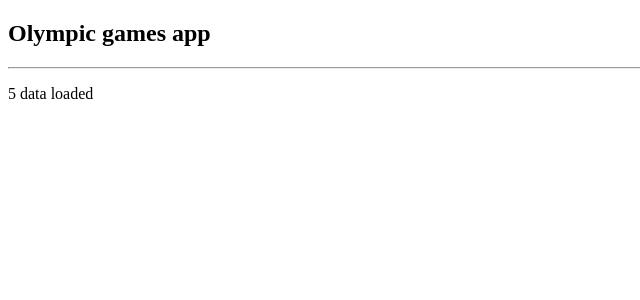
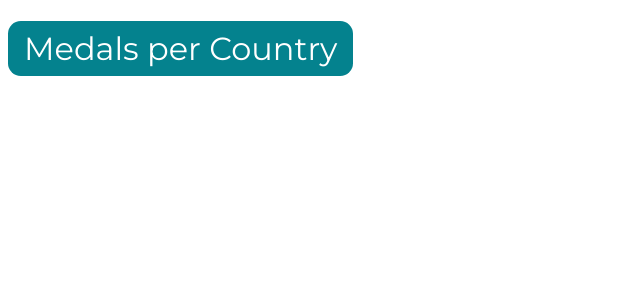
Before and after one commit to maximedrouault/TeleSport, an Angular app: page / in a window 1280 px wide. Shown: the top 300 px of the page, without its empty margins (0-640 px from the left). Built offline with nearby package versions, Linux system fonts and the light colour scheme.

Commit message:
Add title component

```diff
--- a/src/app/app.module.ts
+++ b/src/app/app.module.ts
@@ -5,10 +5,11 @@ import { AppRoutingModule } from './app-routing.module';
 import { AppComponent } from './app.component';
 import { HomeComponent } from './pages/home/home.component';
 import { NotFoundComponent } from './pages/not-found/not-found.component';
+import {TitleComponent} from "./components/title/title.component";
 
 @NgModule({
   declarations: [AppComponent, HomeComponent, NotFoundComponent],
-  imports: [BrowserModule, AppRoutingModule, HttpClientModule],
+    imports: [BrowserModule, AppRoutingModule, HttpClientModule, TitleComponent],
   providers: [],
   bootstrap: [AppComponent],
 })
--- /dev/null
+++ b/src/app/components/title/title.component.html
@@ -0,0 +1 @@
+<h1>{{ title }}</h1>
--- /dev/null
+++ b/src/app/components/title/title.component.scss
@@ -0,0 +1,9 @@
+h1 {
+  width: fit-content;
+  padding: 0.5rem 1rem 0.5rem 1rem;
+  text-align: center;
+  color: white;
+  background-color: rgba(4, 130,142, 1);
+  border-radius: 0.8rem;
+  font-weight: inherit;
+}
--- a/src/app/pages/home/home.component.html
+++ b/src/app/pages/home/home.component.html
@@ -1,3 +1 @@
-<h2>Olympic games app</h2>
-<hr />
-<p>{{ (olympics$ | async)?.length }} data loaded</p>
+<app-title [title]="pageTitle" />
--- a/src/app/pages/home/home.component.ts
+++ b/src/app/pages/home/home.component.ts
@@ -9,7 +9,8 @@ import {Olympic} from "../../core/models/Olympic";
   styleUrls: ['./home.component.scss'],
 })
 export class HomeComponent implements OnInit {
-  public olympics$: Observable<Olympic[] | null> = of(null);
+  public olympics$: Observable<Olympic[] | null> = of();
+  pageTitle: string = "Medals per Country";
 
   constructor(private olympicService: OlympicService) {}
 
--- a/src/styles.scss
+++ b/src/styles.scss
@@ -1 +1,10 @@
 /* You can add global styles to this file, and also import other style files */
+@import url('https://fonts.googleapis.com/css2?family=Montserrat:ital,wght@0,100..900;1,100..900&display=swap');
+
+body {
+  font-family: 'Montserrat', sans-serif;
+}
+
+h1 {
+  font-weight: normal;
+}
```
Also changed, not shown: src/app/components/title/title.component.ts (added, +12 -0 lines), 2 other files (tests, documents, lock files or other folders).
